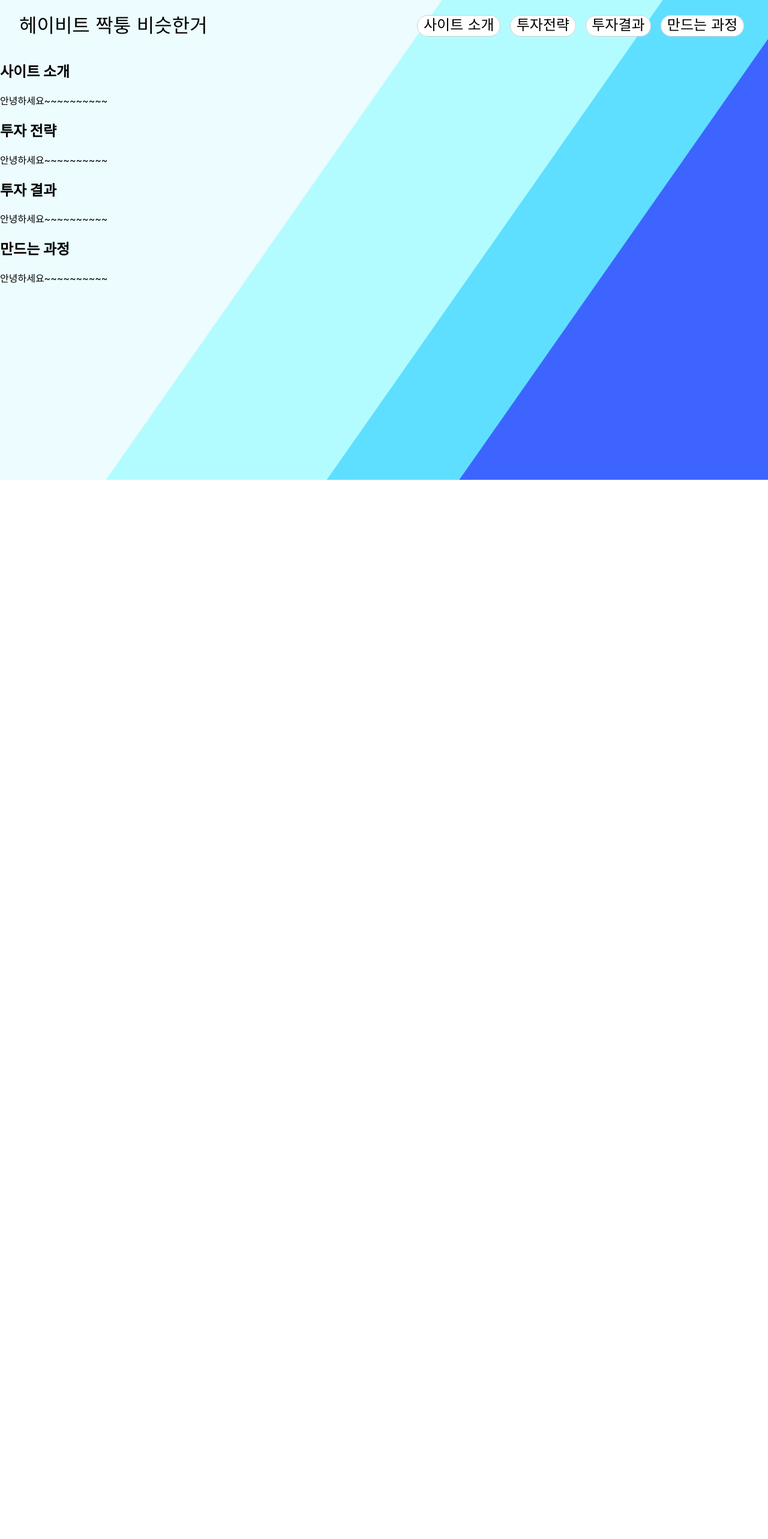
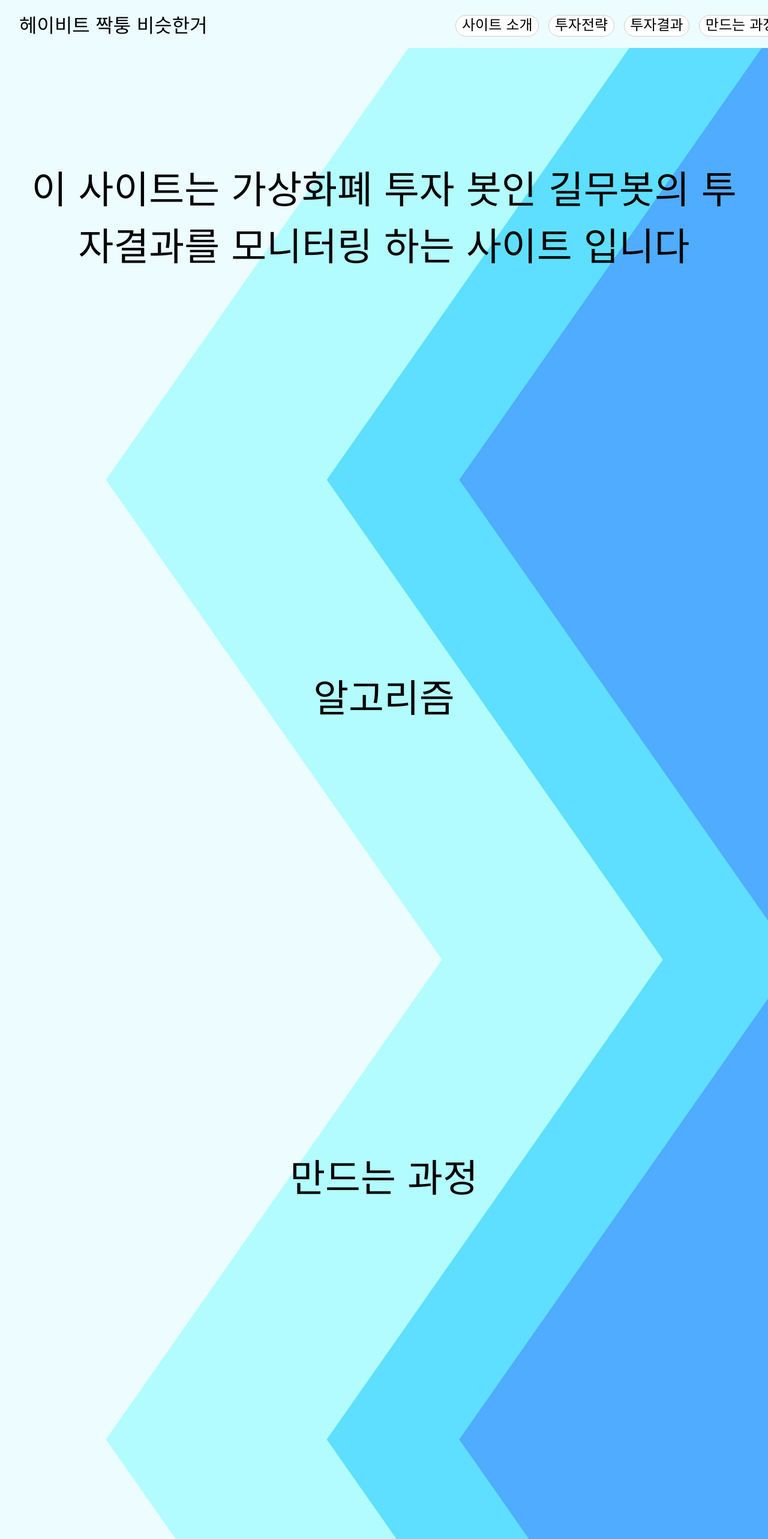
Before and after one commit to gilmujjang/coin_trader_web, a React (Create React App) app: page / in a window 1280 px wide. Shown: the top 2566 px of the page at 60% size. Before the commit the page ends 800 px from the top, so only its background shows below. Built offline with nearby package versions, Linux system fonts and the light colour scheme.

Commit message:
사이트 레이아웃 설정

```diff
--- a/package.json
+++ b/package.json
@@ -8,6 +8,7 @@
     "@testing-library/user-event": "^12.1.10",
     "react": "^17.0.2",
     "react-dom": "^17.0.2",
+    "react-router-dom": "^5.2.1",
     "react-scripts": "4.0.3",
     "styled-components": "^5.3.1",
     "web-vitals": "^1.0.1"
--- a/src/App.js
+++ b/src/App.js
@@ -4,17 +4,12 @@ import Main from './components/Main'
 
 import styled from 'styled-components';
 
-const BackgroundImage = styled.div`
-  width: 100vw;
-  height: 100vh;
-  background: linear-gradient(125deg, #ECFCFF 0%, #ECFCFF 40%, #B2FCFF calc(40% + 1px), #B2FCFF 60%, #5EDFFF calc(60% + 1px), #5EDFFF 72%, #3E64FF calc(72% + 1px), #3E64FF 100%);  `;
-
 function App() {
   return (
-    <BackgroundImage>
+    <>
       <Header/>
       <Main/>
-    </BackgroundImage>
+    </>
   );
 }
 
--- /dev/null
+++ b/src/components/Chart.js
@@ -0,0 +1,30 @@
+import React from 'react';
+import styled from 'styled-components';
+
+const WelecomeView = styled.div`
+font-size: 4rem;
+font-weight: 500;
+color: black;
+width: 100vw;
+height: calc(100vh - 5rem);
+display: flex;
+flex-direction: column;
+align-items: center;
+justify-content: center;
+text-align: center;
+font-family: 'Do Hyeon', sans-serif;
+`;
+
+const Introduce = styled.p`
+  margin: 3rem;
+`;
+
+const Chart = () => {
+  return(
+      <WelecomeView className="chart">
+        <Introduce>차트</Introduce>
+      </WelecomeView>
+  )
+}
+
+export default Chart;
--- a/src/components/Header.js
+++ b/src/components/Header.js
@@ -1,9 +1,12 @@
 import React from 'react';
 import styled from 'styled-components';
+import {Link} from 'react-router-dom'
 
 const HeaderFixed = styled.header`
-  positions: fixed;
+  position: fixed;
   height: 5rem;
+  width: 100%;
+  background-color: #ecfcff;
   top: 0;
   left: 0;
   display: flex;
@@ -12,7 +15,7 @@ const HeaderFixed = styled.header`
   align-items: center;
 `;
 
-const MenuTag = styled.a`
+const MenuTag = styled(Link)`
   text-decoration: none;
   color: black;
   font-size: 1.5rem;
@@ -34,12 +37,12 @@ const Logo = styled.a`
 const Header = () => {
   return(
     <HeaderFixed>
-      <Logo href="#a">헤이비트 짝퉁 비슷한거</Logo>
+      <Logo href="#welcome">헤이비트 짝퉁 비슷한거</Logo>
       <nav>
-        <MenuTag href="#b">사이트 소개</MenuTag>
-        <MenuTag href="#c">투자전략</MenuTag>
-        <MenuTag href="#d">투자결과</MenuTag>
-        <MenuTag href="#e">만드는 과정</MenuTag>
+        <MenuTag to="#welcome">사이트 소개</MenuTag>
+        <MenuTag to="#quantLogic">투자전략</MenuTag>
+        <MenuTag to="#d">투자결과</MenuTag>
+        <MenuTag to="#e">만드는 과정</MenuTag>
       </nav>
     </HeaderFixed>
   )
--- a/src/components/Main.js
+++ b/src/components/Main.js
@@ -1,25 +1,37 @@
 import React from 'react';
+import Welcome from './Welecome'
+import QuantLogic from './QuantLogic';
+import Make from './Make';
+import Chart from './Chart';
 import styled from 'styled-components';
+
+const BackgrondOdd = styled.div`
+  width: 100vw;
+  height: 100vh;
+  background: linear-gradient(125deg, #ECFCFF 0%, #ECFCFF 40%, #B2FCFF calc(40% + 1px), #B2FCFF 60%, #5EDFFF calc(60% + 1px), #5EDFFF 72%, #4facfe calc(72% + 1px), #4facfe 100%);
+  `;
+
+const BackgrondEven = styled.div`
+  width: 100vw;
+  height: 100vh;
+  background: linear-gradient(55deg, #ECFCFF 0%, #ECFCFF 40%, #B2FCFF calc(40% + 1px), #B2FCFF 60%, #5EDFFF calc(60% + 1px), #5EDFFF 72%, #4facfe calc(72% + 1px), #4facfe 100%);
+  `;
 
 const Main = () => {
   return(
     <div>
-      <div>
-        <h2>사이트 소개</h2>
-        <p>안녕하세요~~~~~~~~~~</p>
-      </div>
-      <div>
-        <h2>투자 전략</h2>
-        <p>안녕하세요~~~~~~~~~~</p>
-      </div>
-      <div>
-        <h2>투자 결과</h2>
-        <p>안녕하세요~~~~~~~~~~</p>
-      </div>
-      <div>
-        <h2>만드는 과정</h2>
-        <p>안녕하세요~~~~~~~~~~</p>
-      </div>
+      <BackgrondOdd>
+        <Welcome/>
+      </BackgrondOdd>
+      <BackgrondEven>
+        <QuantLogic/>
+      </BackgrondEven>
+      <BackgrondOdd>
+        <Make/>
+      </BackgrondOdd>
+      <BackgrondEven>
+        <Chart/>
+      </BackgrondEven>
     </div>
   )
 }
--- /dev/null
+++ b/src/components/Make.js
@@ -0,0 +1,30 @@
+import React from 'react';
+import styled from 'styled-components';
+
+const WelecomeView = styled.div`
+font-size: 4rem;
+font-weight: 500;
+color: black;
+width: 100vw;
+height: calc(100vh - 5rem);
+display: flex;
+flex-direction: column;
+align-items: center;
+justify-content: center;
+text-align: center;
+font-family: 'Do Hyeon', sans-serif;
+`;
+
+const Introduce = styled.p`
+  margin: 3rem;
+`;
+
+const Make = () => {
+  return(
+      <WelecomeView className="make">
+        <Introduce>만드는 과정</Introduce>
+      </WelecomeView>
+  )
+}
+
+export default Make;
--- /dev/null
+++ b/src/components/QuantLogic.js
@@ -0,0 +1,30 @@
+import React from 'react';
+import styled from 'styled-components';
+
+const WelecomeView = styled.div`
+font-size: 4rem;
+font-weight: 500;
+color: black;
+width: 100vw;
+height: calc(100vh - 5rem);
+display: flex;
+flex-direction: column;
+align-items: center;
+justify-content: center;
+text-align: center;
+font-family: 'Do Hyeon', sans-serif;
+`;
+
+const Introduce = styled.p`
+  margin: 3rem;
+`;
+
+const QuantLogic = () => {
+  return(
+      <WelecomeView className="quantLogic">
+        <Introduce>알고리즘</Introduce>
+      </WelecomeView>
+  )
+}
+
+export default QuantLogic;
--- /dev/null
+++ b/src/components/Welecome.js
@@ -0,0 +1,30 @@
+import React from 'react';
+import styled from 'styled-components';
+
+const WelecomeView = styled.div`
+font-size: 4rem;
+font-weight: 500;
+color: black;
+width: 100vw;
+height: calc(100vh - 5rem);
+display: flex;
+flex-direction: column;
+align-items: center;
+justify-content: center;
+text-align: center;
+font-family: 'Do Hyeon', sans-serif;
+`;
+
+const Introduce = styled.p`
+  margin: 3rem;
+`;
+
+const Welcome = () => {
+  return(
+      <WelecomeView className="welcome">
+        <Introduce>이 사이트는 가상화폐 투자 봇인 길무봇의 투자결과를 모니터링 하는 사이트 입니다</Introduce>
+      </WelecomeView>
+  )
+}
+
+export default Welcome;
--- a/src/index.js
+++ b/src/index.js
@@ -2,10 +2,13 @@ import React from 'react';
 import ReactDOM from 'react-dom';
 import './index.css';
 import App from './App';
+import { BrowserRouter } from 'react-router-dom';
 
 ReactDOM.render(
   <React.StrictMode>
-    <App/>
+    <BrowserRouter>
+      <App/>
+    </BrowserRouter>
   </React.StrictMode>,
   document.getElementById('root')
 );
```
Also changed, not shown: 1 other file (tests, documents, lock files or other folders).
